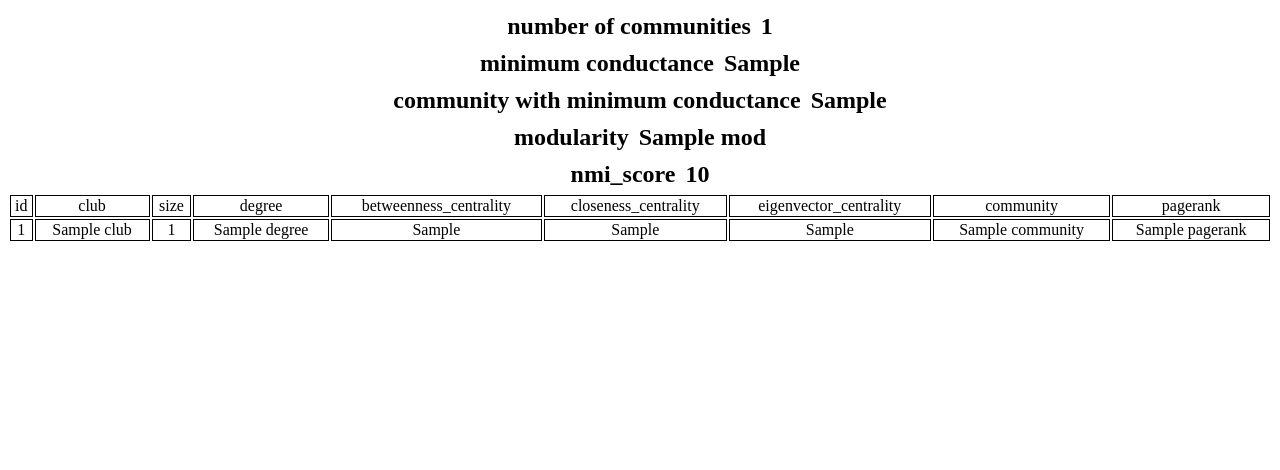
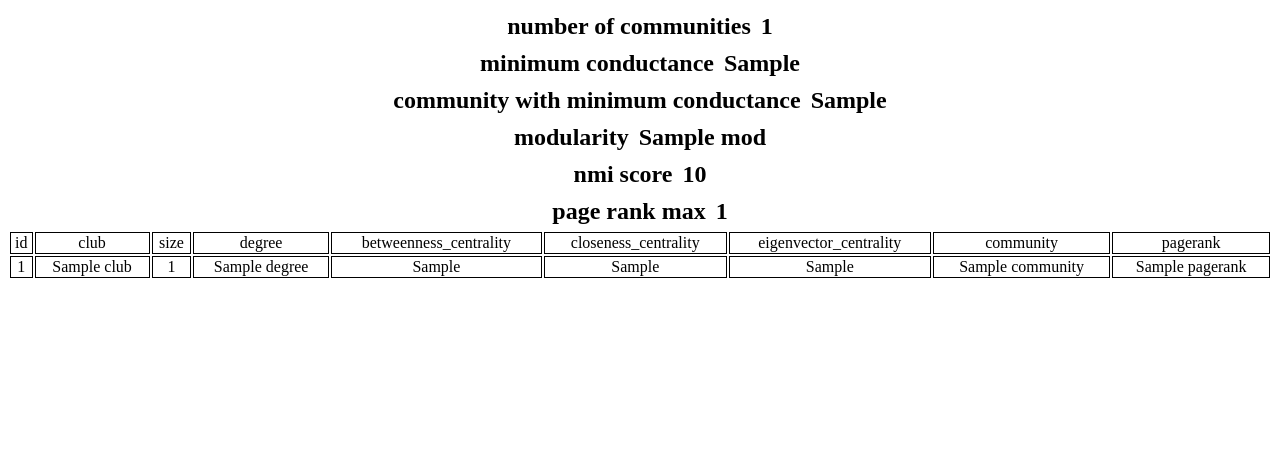
Before and after one commit to marawanFawzy/social-media-analytics-using-pyvis-networkx, a Flask app: template templates/evaluations.html in a window 1280 px wide. Shown: the top 470 px of the page. Run offline with Flask 3, Linux system fonts and the light colour scheme; the template is opened without the code that fills it: most values are stand-ins (such as "Sample title", 1, 10 or a date in 2020).

Commit message:
added best partition added pagerank sort added html to home added value to view added loading data based on path

```diff
--- a/app.py
+++ b/app.py
@@ -26,40 +26,66 @@ def hello():
 @app.route('/karate')
 def get():
     number = request.args.get('number',  type=int)
-    # Read nodes from the CSV file
-    with open('metadata_primaryschool_Nodes.csv', 'r', encoding='utf-8-sig') as f:
-        reader = csv.reader(f)
-        next(reader)
-        nodes = [(int(row[0]), {'Class': row[1], 'Gender': row[2]})
-                 for row in reader]
+    nodes_path = request.args.get('npath')
+    edges_path = request.args.get('epath')
+    print(nodes_path)
+    print(edges_path)
+    if nodes_path and edges_path:
 
-    # Read edges from the CSV file
-    with open('primaryschool_Edges.csv', 'r') as f:
-        reader = csv.reader(f)
-        next(reader)
-        edges = [(int(row[0]), int(row[1])) for row in reader]
+        # Read nodes from the CSV file
+        with open('metadata_primaryschool_Nodes.csv', 'r', encoding='utf-8-sig') as f:
+            reader = csv.reader(f)
+            next(reader)
+            nodes = [(int(row[0]), {'Class': row[1], 'Gender': row[2]})
+                     for row in reader]
 
-    # to get nodes and edges fom csv
-    # G = nx.Graph()
-    # G.add_nodes_from(nodes)
-    # G.add_edges_from(edges)
+        # Read edges from the CSV file
+        with open('primaryschool_Edges.csv', 'r') as f:
+            reader = csv.reader(f)
+            next(reader)
+            edges = [(int(row[0]), int(row[1])) for row in reader]
+
+        # to get nodes and edges fom csv
+        G = nx.Graph()
+        G.add_nodes_from(nodes)
+        G.add_edges_from(edges)
+        print("data read")
+    else:
+        G = nx.karate_club_graph()
 
     # create html page with size 500 * 70% with name Zachary’s Karate Club graph and menu and filter
-    g4 = net.Network(height='500px', width='70%',
-                     select_menu=True,
-                     filter_menu=True, neighborhood_highlight=True)
+    graph = net.Network(height='500px', width='70%',
+                        select_menu=True,
+                        filter_menu=True, neighborhood_highlight=True)
 
     # dataset karate_club_graph
-    G = nx.karate_club_graph()
+    print("code start")
 
     # Run the Girvan Newman algorithm
     comp = community.girvan_newman(G)
     # girvan_newman = community.girvan_newman(G)
+    if number:
+        k = number
+    else:
+        k = len(G.nodes)
 
-    k = number-1
+    mods = dict()
+    comms = dict()
+    comms_it = 1
     # number of communitis = k+1
     for communities in itertools.islice(comp, k):
         comm = tuple(sorted(c) for c in communities)
+        mods[comms_it] = community.modularity(G, comm)
+        comms[comms_it] = comm
+        comms_it += 1
+
+    print(mods)
+    print(comms)
+
+    best_partion = max(mods, key=mods.get)
+    number = best_partion
+    mod = mods[best_partion]
+    comm = comms[best_partion]
 
     i = 0
     communities = dict()
@@ -82,7 +108,7 @@ def get():
     closeness_centrality = nx.closeness_centrality(G)
     eigenvector_centrality = nx.eigenvector_centrality(G)
     pagerank = nx.pagerank(G)
-
+    page_rank_value = max(mods, key=mods.get)
     nx.set_node_attributes(G, betweenness_centrality, 'betweenness_centrality')
     nx.set_node_attributes(G, closeness_centrality, 'closeness_centrality')
     nx.set_node_attributes(G, eigenvector_centrality, 'eigenvector_centrality')
@@ -103,8 +129,6 @@ def get():
             min_cond = cond
             min_comm = c
 
-    mod = community.modularity(G, comm)
-
     # Extract the clustering to be evaluated from the Girvan-Newman output
     clustering = {}
     for node, cluster in communities.items():
@@ -118,16 +142,17 @@ def get():
     nmi_score = normalized_mutual_info_score(
         list(ground_truth.values()), list(clustering.values()))
     nodesHTML = []
+    print("graph")
     i = 0
     for node in G.nodes(data=True):
         nodesHTML.append(node)
-        g4.add_node(node[0], label=str(node[0]), size=node[1]["size"], betweenness_centrality=node[1]["betweenness_centrality"],
-                    eigenvector_centrality=node[1]["eigenvector_centrality"],
-                    closeness_centrality=node[1]["closeness_centrality"],
-                    community=node[1]["community"], pagerank=node[1]["pagerank"])
+        graph.add_node(node[0], label=str(node[0]), size=node[1]["size"], betweenness_centrality=node[1]["betweenness_centrality"],
+                       eigenvector_centrality=node[1]["eigenvector_centrality"],
+                       closeness_centrality=node[1]["closeness_centrality"],
+                       community=node[1]["community"], pagerank=node[1]["pagerank"])
         i = i+1
-    g4.from_nx(G)
-    g4.show_buttons(filter_=['physics'])
-    g4.write_html('karate.html', False, False)
+    graph.from_nx(G)
+    graph.show_buttons(filter_=['physics'])
+    graph.write_html('karate.html', False, False)
 
-    return render_template('evaluations.html', number=number, min_cond=min_cond, min_comm=min_comm, mod=mod, nmi_score=nmi_score, nodes=nodesHTML)
+    return render_template('evaluations.html', number=number, min_cond=min_cond, min_comm=min_comm, mod=mod, nmi_score=nmi_score, nodes=nodesHTML, page_rank=page_rank_value)
--- a/templates/evaluations.html
+++ b/templates/evaluations.html
@@ -54,8 +54,12 @@
         <h2>{{mod}}</h2>
     </div>
     <div style="display: flex;">
-        <h2>nmi_score</h2>
+        <h2>nmi score</h2>
         <h2>{{nmi_score}}</h2>
+    </div>
+    <div style="display: flex;">
+        <h2>page rank max</h2>
+        <h2>{{page_rank}}</h2>
     </div>
     <table>
         <thead>
```
Also changed, not shown: karate.html (+1 -1 lines), templates/home.html (+12 -3 lines).
